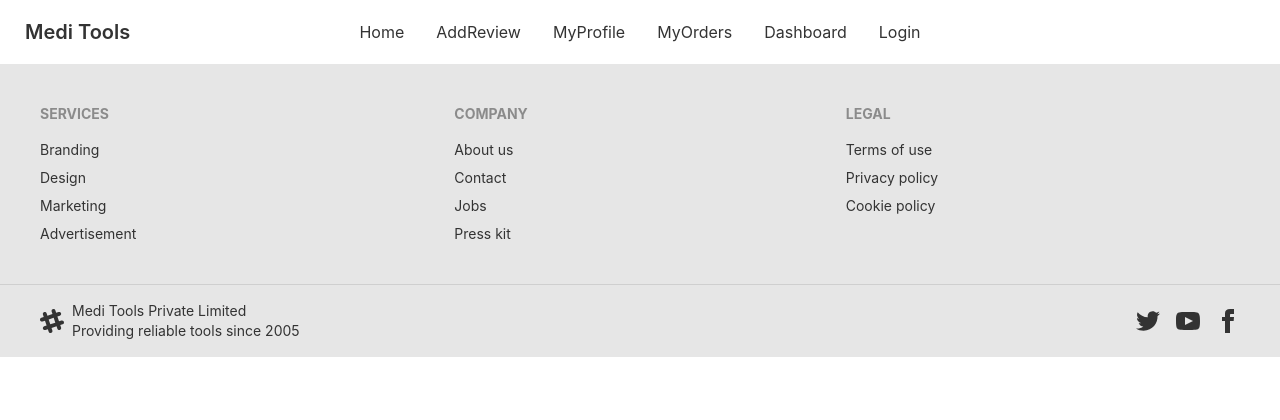
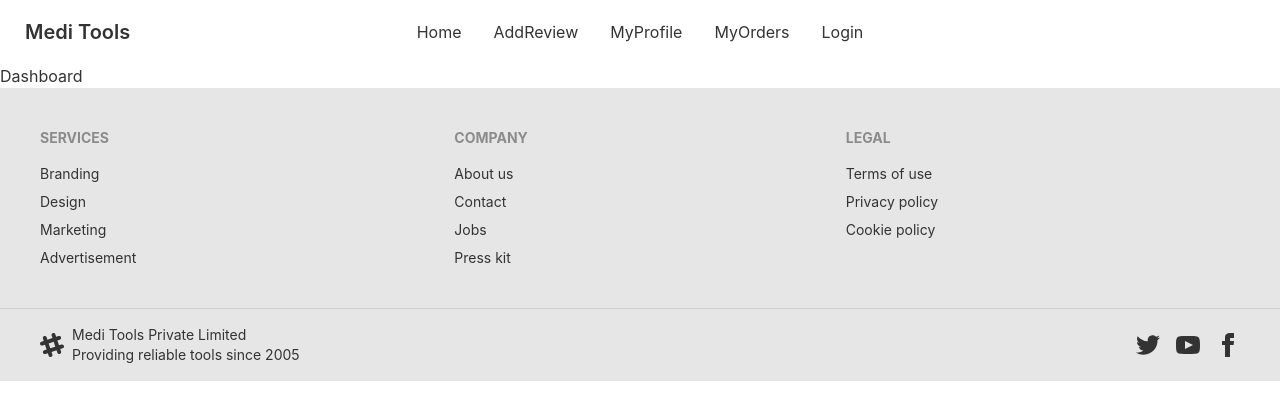
Before and after one commit to jobaierimran/manufacturer-website-client-side, a React (Create React App) app: page /dashboard in a window 1280 px wide. Shown: the top 420 px of the page. Built offline with nearby package versions, Linux system fonts and the light colour scheme; no server answers.

Commit message:
SignOut Implemented

```diff
--- a/src/App.js
+++ b/src/App.js
@@ -7,6 +7,7 @@ import Navbar from './Pages/Shared/Navbar';
 import Footer from './Pages/Shared/Footer';
 import Login from './Pages/Authentication/Login';
 import SignUp from './Pages/Authentication/SignUp';
+import Dashboard from './Pages/Dashboard/Dashboard';
 
 function App() {
   return (
@@ -14,6 +15,7 @@ function App() {
       <Navbar></Navbar>
       <Routes>
         <Route path="/" element={<Home></Home>}></Route>
+        <Route path="/dashboard" element={<Dashboard></Dashboard>}></Route>
         <Route path="login" element={<Login></Login>} />
         <Route path="signup" element={<SignUp></SignUp>} />
       </Routes>
--- /dev/null
+++ b/src/Pages/Dashboard/Dashboard.js
@@ -0,0 +1,11 @@
+import React from 'react';
+
+const Dashboard = () => {
+    return (
+        <div>
+            <h2>Dashboard</h2>
+        </div>
+    );
+};
+
+export default Dashboard;
--- a/src/Pages/Shared/Navbar.js
+++ b/src/Pages/Shared/Navbar.js
@@ -1,14 +1,26 @@
+import { signOut } from 'firebase/auth';
 import React from 'react';
+import { useAuthState } from 'react-firebase-hooks/auth';
 import { Link } from 'react-router-dom';
+import auth from '../../firebase.init';
 
 const Navbar = () => {
+    const [user, loading, error] = useAuthState(auth);
+
+    const logout = () => {
+        signOut(auth);
+    };
+
     const menuItems = <>
         <li><Link to="/">Home</Link></li>
         <li><Link to="/addreview">AddReview</Link></li>
         <li><Link to="/myprofile">MyProfile</Link></li>
         <li><Link to="/myorders">MyOrders</Link></li>
-        <li><Link to="/dashboard">Dashboard</Link></li>
-        <li><Link to="/login">Login</Link></li>
+
+        {
+            user && <li><Link to="/dashboard">Dashboard</Link></li>
+        }
+        <li>{user ? <button onClick={logout} className="btn btn-active btn-ghost">Sign Out</button> : <Link to="/login">Login</Link>}</li>
     </>
     return (
         <div className='container mx-auto'>
```
